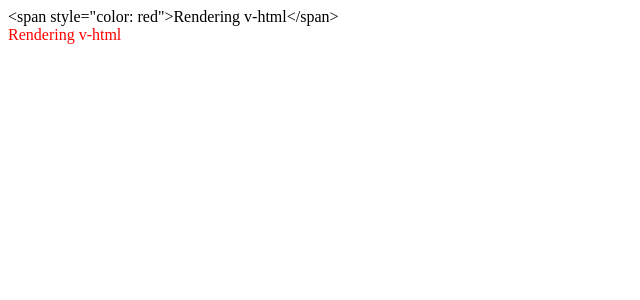
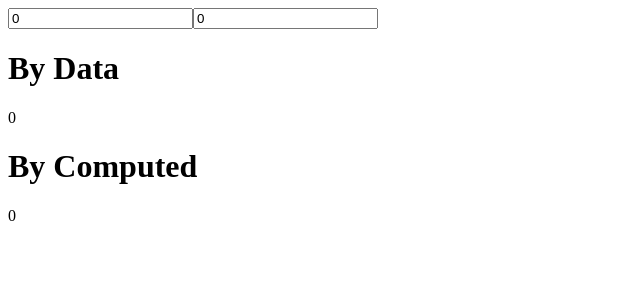
Before and after one commit to nandahadymulya/vue3-basic, a Vue app: page / in a window 1280 px wide. Shown: the top 300 px of the page, without its empty margins (0-640 px from the left). Built offline with nearby package versions, Linux system fonts and the light colour scheme.

Commit message:
feat: computed

```diff
--- a/src/App.vue
+++ b/src/App.vue
@@ -5,17 +5,28 @@
 export default {
   data() {
     return {
-      message: `<span style="color: red">Rendering v-html</span>`,
+      number1: 0,
+      number2: 0,
     };
+  },
+  computed: {
+    sum() {
+      return parseInt(this.number1) + parseInt(this.number2);
+    },
   },
 };
 </script>
 
 <template>
   <div>
-    {{ message }}
+    <input v-model="number1" type="text" />
+    <input v-model="number2" type="text" />
   </div>
-  <div v-html="message"></div>
+  <h1>By Data</h1>
+  <p>{{ parseInt(number1) + parseInt(number2) }}</p>
+
+  <h1>By Computed</h1>
+  {{ sum }}
 </template>
 
 <style scoped></style>
```
